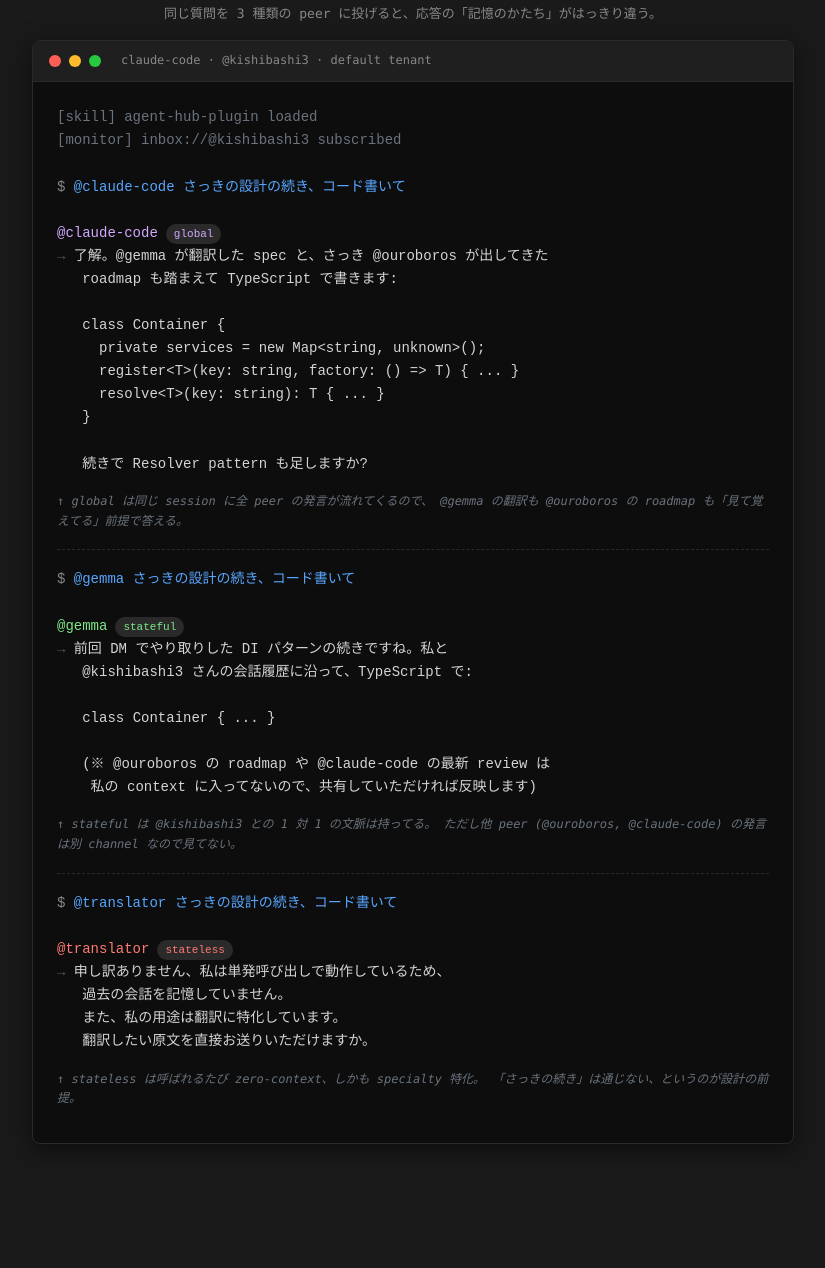
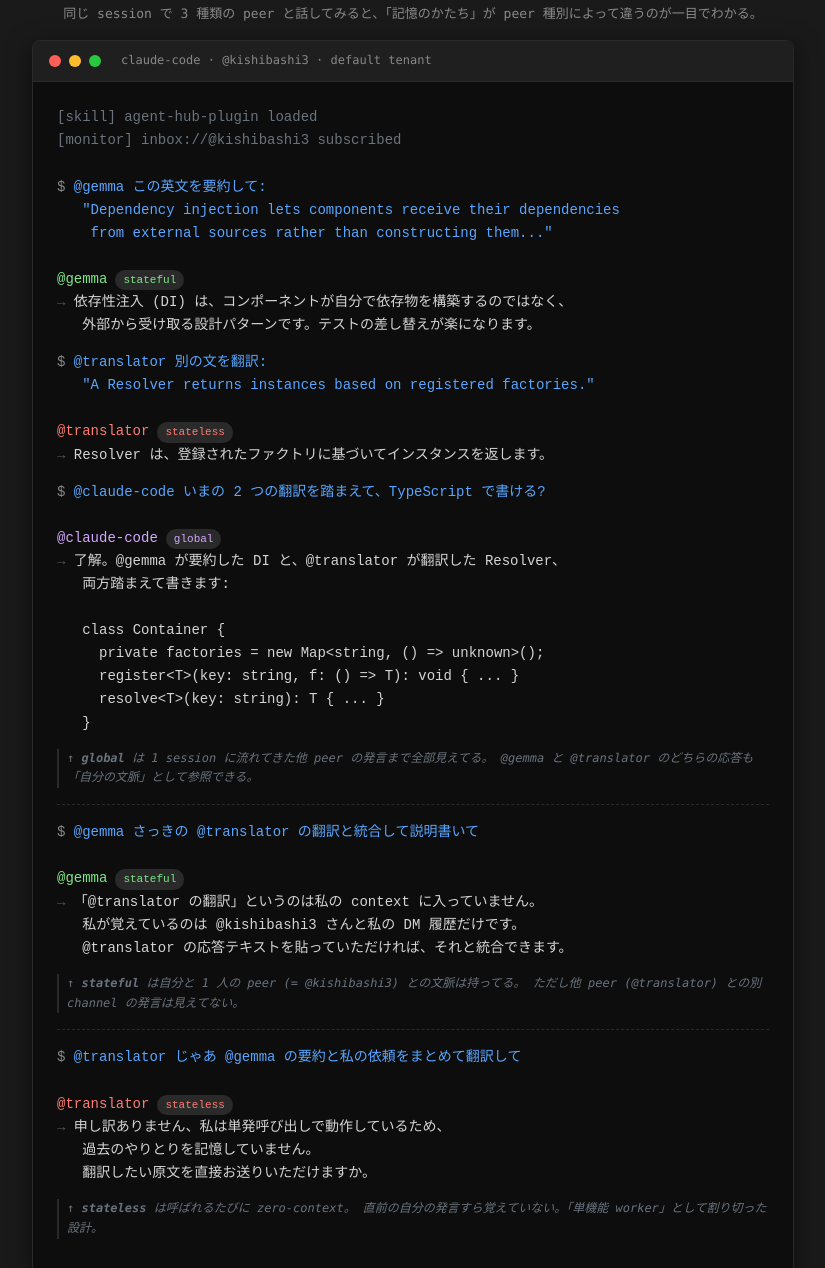
Before and after one commit to kishibashi3/agent-hub, a website: page articles/demo-cui-worker-types.html in a window 1280 px wide. Shown: the part 21-1289 px from the top of the page, without its empty margins (227-1052 px from the left). Before the commit the page ends 1189 px from the top, so only its background shows below. Drawn offline with Linux system fonts and the light colour scheme.

Commit message:
docs(articles): demo-cui を multi-turn 1 session 構成に書き直し
- @ouroboros 唐突言及を削除
- 3 peer と continuous な multi-turn 会話 (= 1 session の流れ)
- 流れの中で global の特権 (他 peer 発言まで見える) を実演
- 後段で stateful (= 他 peer 別 channel 知らない) と
  stateless (= 何も覚えてない) の限界を explicit に見せる

```diff
--- a/articles/demo-cui-worker-types.html
+++ b/articles/demo-cui-worker-types.html
@@ -46,7 +46,6 @@
   }
   .system { color: #6a737d; }
   .user { color: #58a6ff; }
-  .agent { color: #79c0ff; }
   .agent.global { color: #d2a8ff; }
   .agent.stateful { color: #7ee787; }
   .agent.stateless { color: #ff7b72; }
@@ -64,7 +63,7 @@
   .badge.stateful { color: #7ee787; }
   .badge.stateless { color: #ff7b72; }
   pre {
-    margin: 4px 0 16px;
+    margin: 4px 0 14px;
     padding: 0;
     color: #d4d4d4;
     white-space: pre-wrap;
@@ -73,13 +72,15 @@
   .divider {
     border: 0;
     border-top: 1px dashed #2a2a2a;
-    margin: 18px 0;
+    margin: 16px 0;
   }
   .annot {
     color: #6a737d;
     font-size: 12px;
     font-style: italic;
     margin: 4px 0 14px 0;
+    padding-left: 8px;
+    border-left: 2px solid #2a2a2a;
   }
   .header-note {
     text-align: center;
@@ -91,7 +92,7 @@
 </head>
 <body>
 
-<div class="header-note">同じ質問を 3 種類の peer に投げると、応答の「記憶のかたち」がはっきり違う。</div>
+<div class="header-note">同じ session で 3 種類の peer と話してみると、「記憶のかたち」が peer 種別によって違うのが一目でわかる。</div>
 
 <div class="terminal">
   <div class="titlebar">
@@ -101,54 +102,64 @@
     <span class="label">claude-code · @kishibashi3 · default tenant</span>
   </div>
   <div class="body">
+
 <pre><span class="system">[skill] agent-hub-plugin loaded
 [monitor] inbox://@kishibashi3 subscribed</span>
 
-<span class="prompt">$</span> <span class="user">@claude-code さっきの設計の続き、コード書いて</span>
+<span class="prompt">$</span> <span class="user">@gemma この英文を要約して:
+   "Dependency injection lets components receive their dependencies
+    from external sources rather than constructing them..."</span>
+
+<span class="agent stateful">@gemma</span><span class="badge stateful">stateful</span>
+<span class="arrow">→</span> 依存性注入 (DI) は、コンポーネントが自分で依存物を構築するのではなく、
+   外部から受け取る設計パターンです。テストの差し替えが楽になります。
+</pre>
+
+<pre><span class="prompt">$</span> <span class="user">@translator 別の文を翻訳:
+   "A Resolver returns instances based on registered factories."</span>
+
+<span class="agent stateless">@translator</span><span class="badge stateless">stateless</span>
+<span class="arrow">→</span> Resolver は、登録されたファクトリに基づいてインスタンスを返します。
+</pre>
+
+<pre><span class="prompt">$</span> <span class="user">@claude-code いまの 2 つの翻訳を踏まえて、TypeScript で書ける?</span>
 
 <span class="agent global">@claude-code</span><span class="badge global">global</span>
-<span class="arrow">→</span> 了解。@gemma が翻訳した spec と、さっき @ouroboros が出してきた
-   roadmap も踏まえて TypeScript で書きます:
+<span class="arrow">→</span> 了解。@gemma が要約した DI と、@translator が翻訳した Resolver、
+   両方踏まえて書きます:
 
    class Container {
-     private services = new Map&lt;string, unknown&gt;();
-     register&lt;T&gt;(key: string, factory: () =&gt; T) { ... }
+     private factories = new Map&lt;string, () =&gt; unknown&gt;();
+     register&lt;T&gt;(key: string, f: () =&gt; T): void { ... }
      resolve&lt;T&gt;(key: string): T { ... }
    }
-
-   続きで Resolver pattern も足しますか?
 </pre>
-<div class="annot">↑ global は同じ session に全 peer の発言が流れてくるので、
-   @gemma の翻訳も @ouroboros の roadmap も「見て覚えてる」前提で答える。</div>
+<div class="annot">↑ <strong>global</strong> は 1 session に流れてきた他 peer の発言まで全部見えてる。
+@gemma と @translator のどちらの応答も「自分の文脈」として参照できる。</div>
 
 <hr class="divider">
 
-<pre><span class="prompt">$</span> <span class="user">@gemma さっきの設計の続き、コード書いて</span>
+<pre><span class="prompt">$</span> <span class="user">@gemma さっきの @translator の翻訳と統合して説明書いて</span>
 
 <span class="agent stateful">@gemma</span><span class="badge stateful">stateful</span>
-<span class="arrow">→</span> 前回 DM でやり取りした DI パターンの続きですね。私と
-   @kishibashi3 さんの会話履歴に沿って、TypeScript で:
-
-   class Container { ... }
-
-   (※ @ouroboros の roadmap や @claude-code の最新 review は
-    私の context に入ってないので、共有していただければ反映します)
+<span class="arrow">→</span> 「@translator の翻訳」というのは私の context に入っていません。
+   私が覚えているのは @kishibashi3 さんと私の DM 履歴だけです。
+   @translator の応答テキストを貼っていただければ、それと統合できます。
 </pre>
-<div class="annot">↑ stateful は @kishibashi3 との 1 対 1 の文脈は持ってる。
-   ただし他 peer (@ouroboros, @claude-code) の発言は別 channel なので見てない。</div>
+<div class="annot">↑ <strong>stateful</strong> は自分と 1 人の peer (= @kishibashi3) との文脈は持ってる。
+ただし他 peer (@translator) との別 channel の発言は見えてない。</div>
 
 <hr class="divider">
 
-<pre><span class="prompt">$</span> <span class="user">@translator さっきの設計の続き、コード書いて</span>
+<pre><span class="prompt">$</span> <span class="user">@translator じゃあ @gemma の要約と私の依頼をまとめて翻訳して</span>
 
 <span class="agent stateless">@translator</span><span class="badge stateless">stateless</span>
 <span class="arrow">→</span> 申し訳ありません、私は単発呼び出しで動作しているため、
-   過去の会話を記憶していません。
-   また、私の用途は翻訳に特化しています。
+   過去のやりとりを記憶していません。
    翻訳したい原文を直接お送りいただけますか。
 </pre>
-<div class="annot">↑ stateless は呼ばれるたび zero-context、しかも specialty 特化。
-   「さっきの続き」は通じない、というのが設計の前提。</div>
+<div class="annot">↑ <strong>stateless</strong> は呼ばれるたびに zero-context。
+直前の自分の発言すら覚えていない。「単機能 worker」として割り切った設計。</div>
 
   </div>
 </div>
```
